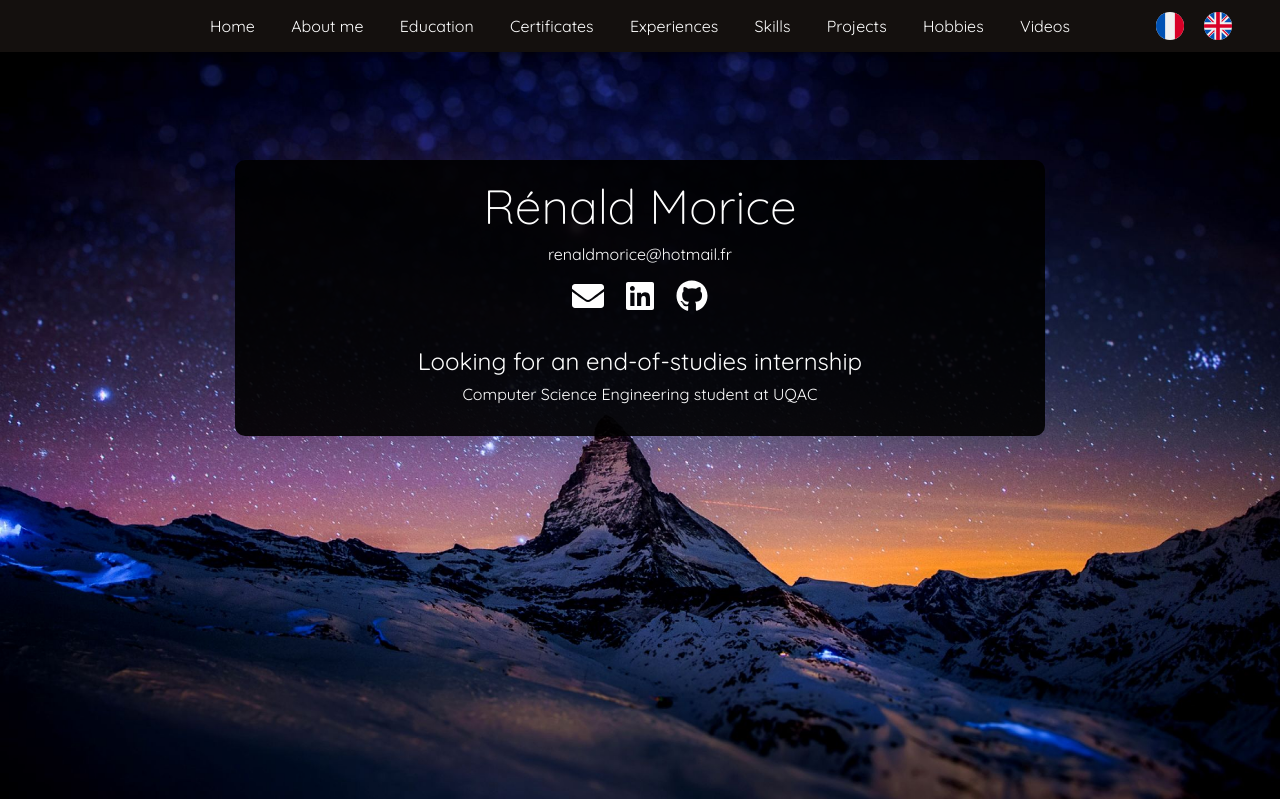
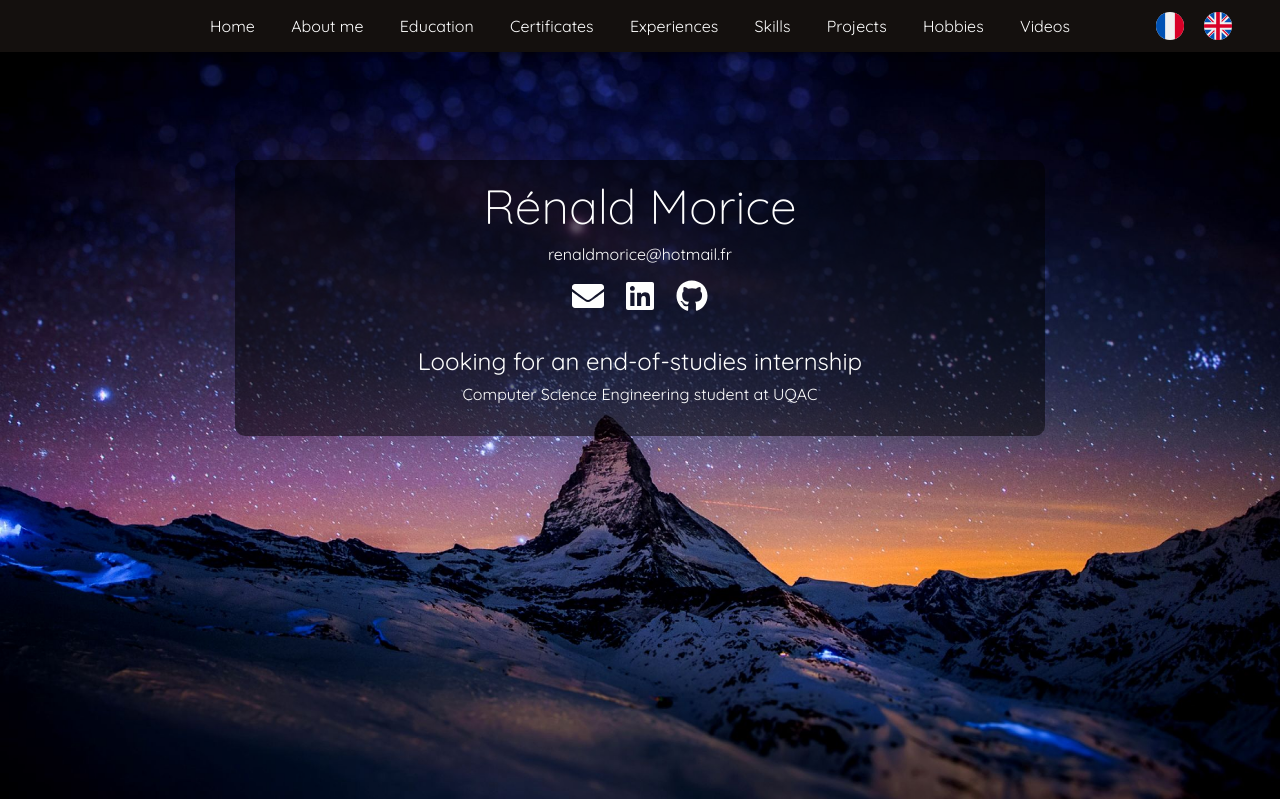
Before and after one commit to renald-morice/Portfolio, a PHP site: page / in a window 1280 px wide. Shown: the top 799 px of the page. Run offline with PHP 8.4, Linux system fonts and the light colour scheme.

Commit message:
header name background

```diff
--- a/css/portfolio.css
+++ b/css/portfolio.css
@@ -401,7 +401,7 @@ header {
     margin-top: 8em;
     text-align: center;
     padding: 1em 2em 2em 2em;
-    background: rgba(0, 0, 0, 0.9);
+    background: rgba(0, 0, 0, 0.5);
     border-radius: 10px; }
     @media (max-width: 767px) {
       header #name {
--- a/css/scss/portfolio.scss
+++ b/css/scss/portfolio.scss
@@ -651,7 +651,7 @@ header{
 
         text-align: center;
         padding: $padding-Basic/2 $padding-Basic $padding-Basic $padding-Basic;
-        background: rgba(0,0,0,0.9);
+        background: rgba(0,0,0,0.5);
         border-radius: 10px;
 
         div#looking_for{
```
